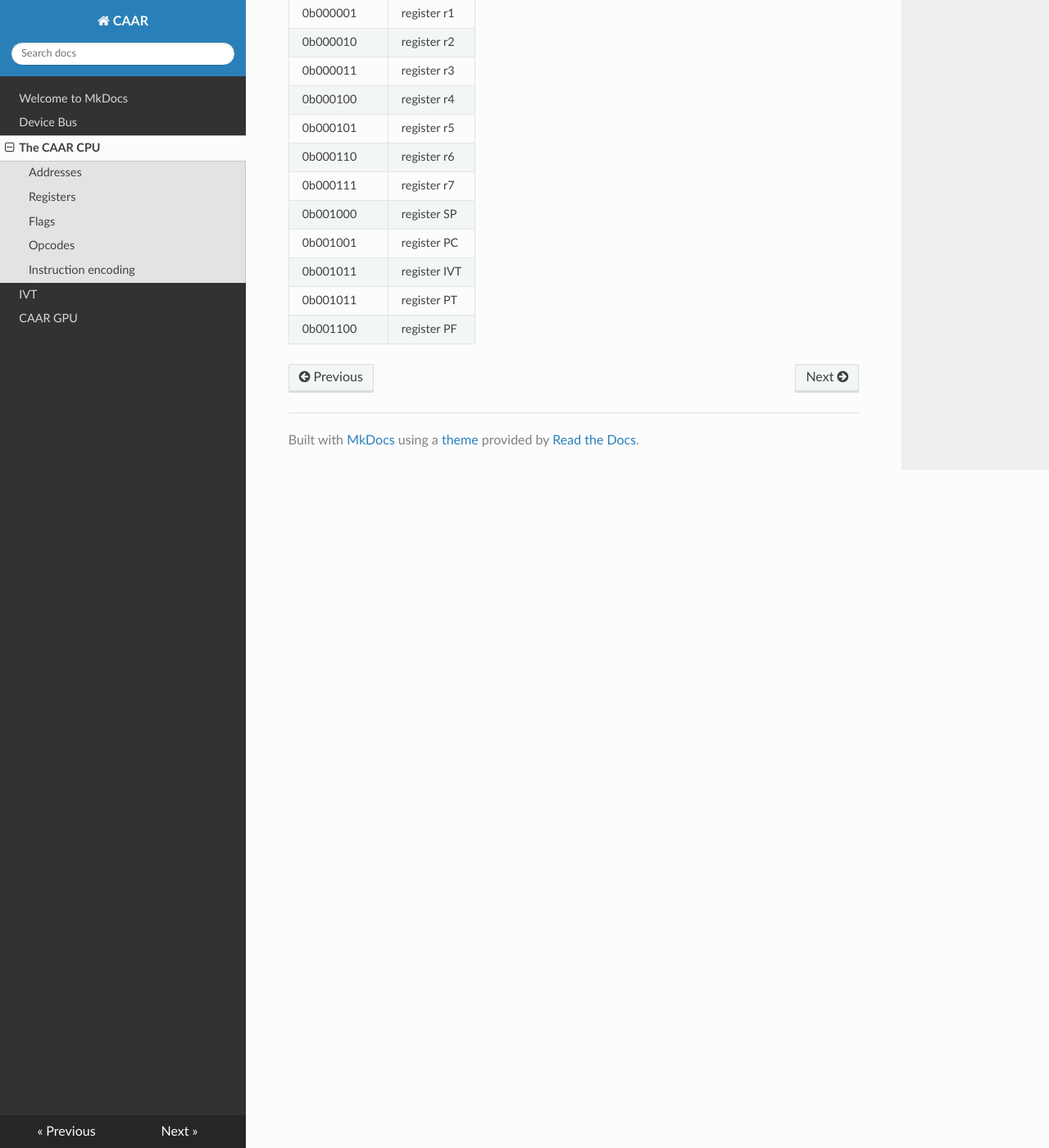
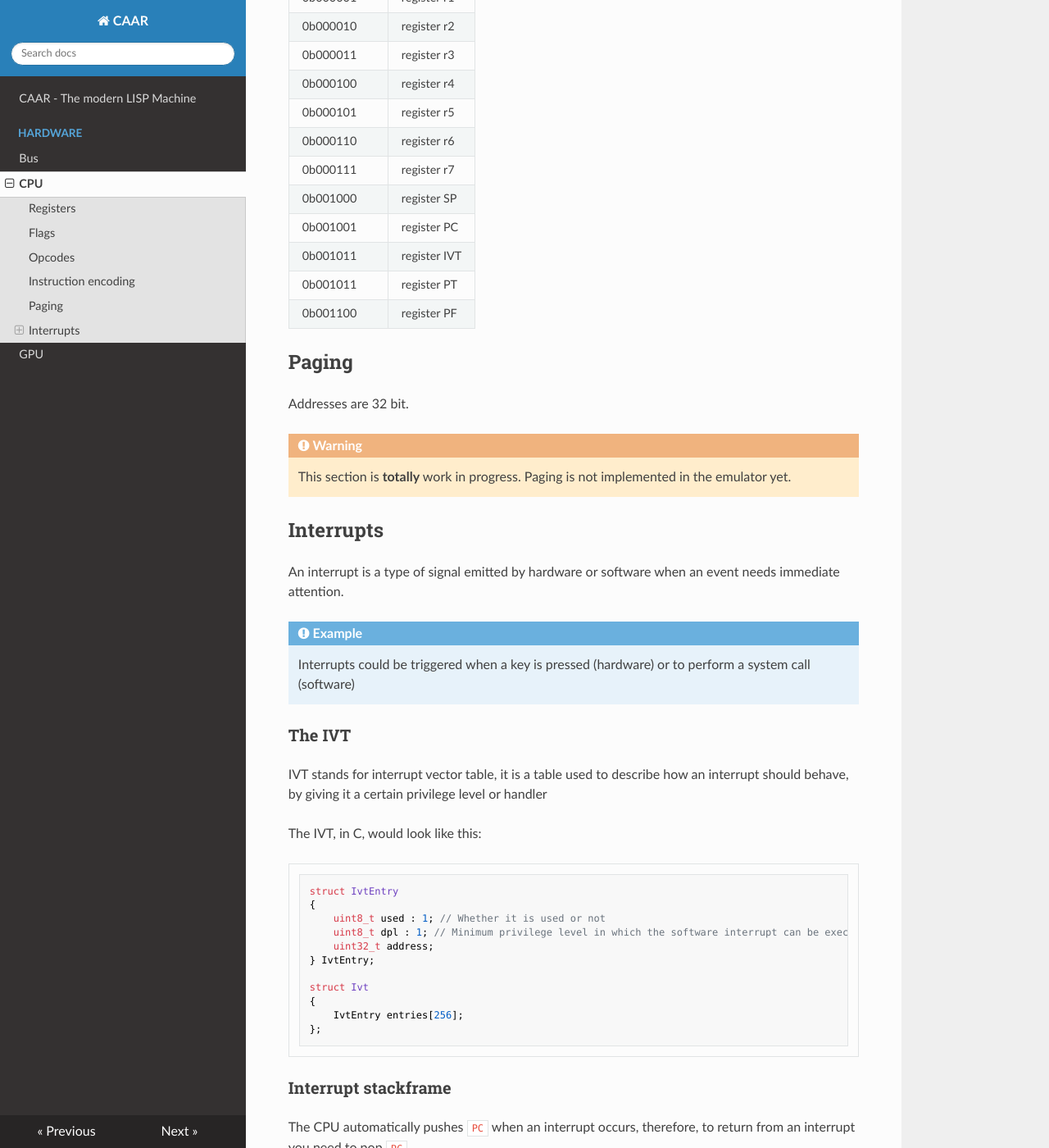
Before and after one commit to caar-machine/caar, an MkDocs documentation site: the page built from docs/hardware/cpu.md, in a window 1280 px wide and 1400 px high, scrolled down 2686 px. Shown: the whole window at 82% size. Built offline with MkDocs 1.6.1, drawn with Linux system fonts in a browser that asks for light colours; nearby versions of some CDN libraries; some of the changed text lies outside the part shown.

Commit message:
Add docs

````diff
--- a/docs/bus.md
+++ b/docs/hardware/bus.md
@@ -1,4 +1,4 @@
-# Device Bus
+# Bus
 The device bus is the bus where every device is connected, similar to pci
 
 ## Structure
--- a/docs/cpu.md
+++ b/docs/hardware/cpu.md
@@ -1,14 +1,11 @@
-# The CAAR CPU
+# CPU
 The CAAR CPU is designed to run LISP code efficiently, by having opcodes such as `CAR`, `CDR` and `CONS`
 
-## Addresses
-Addresses are 32 bit
-
 ## Registers
-There are 8 general registers and 6 special ones:
+There are 9 general registers and 6 special ones for a total of 15:
 
 ```
-r0,r1,r2,r3,r4,r5,r6,r7 -> General
+r0,r1,r2,r3,r4,r5,r6,r7,r8 -> General
 
 PC -> Program Counter
 SP -> Stack Pointer
@@ -23,7 +20,6 @@ PF -> Set to the address where a pagefault occured
 EQ -> Set after a CMP instruction if the operands are equal
 LT -> Set after a CMP instruction if the first operand is smaller than the second one
 PL -> clear if supervisor mode, set if user.
-
 ```
 
 ## Opcodes
@@ -102,3 +98,54 @@ if the type is an immediate value, or if the type is register, it can represent
 | 0b001011       | register IVT |
 | 0b001011       | register PT  |
 | 0b001100       | register PF  |
+
+## Paging
+
+Addresses are 32 bit.
+!!! Warning
+	This section is **totally** work in progress. Paging is not implemented in the emulator yet.
+
+## Interrupts
+
+An interrupt is a type of signal emitted by hardware or software when an event needs immediate attention.
+
+!!! Example
+	Interrupts could be triggered when a key is pressed (hardware) or to perform a system call (software)
+
+### The IVT
+IVT stands for interrupt vector table, it is a table used to describe how an interrupt should behave, by giving it a certain privilege level or handler
+
+The IVT, in C, would look like this:
+
+```c
+struct IvtEntry
+{
+    uint8_t used : 1; // Whether it is used or not
+    uint8_t dpl : 1; // Minimum privilege level in which the software interrupt can be executed
+    uint32_t address;
+} IvtEntry;
+
+struct Ivt
+{
+    IvtEntry entries[256];
+};
+```
+
+### Interrupt stackframe
+The CPU automatically pushes `PC` when an interrupt occurs, therefore, to return from an interrupt you need to pop `PC`.
+
+### Loading an IVT
+To load an IVT, you can modify the `IVT` register.
+
+!!! Note
+	The `IVT` register is a *protected* register, meaning that it can only be modified in protection level 0
+
+### Hardware interrupts
+| Number   | Description                    |
+| -------- | ------------------------------ |
+| 0        | Invalid opcode (#UD)           |
+| 1        | Page fault (#PF)               |
+| 2        | General Protection fault (#GP) |
+| 3        | Debug                          |
+| 10 (0xA) | Timer interrupt                |
+| 11 (0xB) | Keyboard                       |
--- a/mkdocs.yml
+++ b/mkdocs.yml
@@ -1,3 +1,7 @@
 site_name: CAAR
 theme:
   name: readthedocs
+markdown_extensions:
+  - admonition
+  - pymdownx.details
+  - pymdownx.superfences
--- /dev/null
+++ b/requirements.txt
@@ -0,0 +1 @@
+pymdown-extensions
````
Also changed, not shown: docs/bus.org (deleted, +0 -53 lines), docs/hardware/video.md (renamed from docs/video.md, +1 -1 lines), docs/index.md (+9 -13 lines), docs/ivt.md (deleted, +0 -35 lines).
